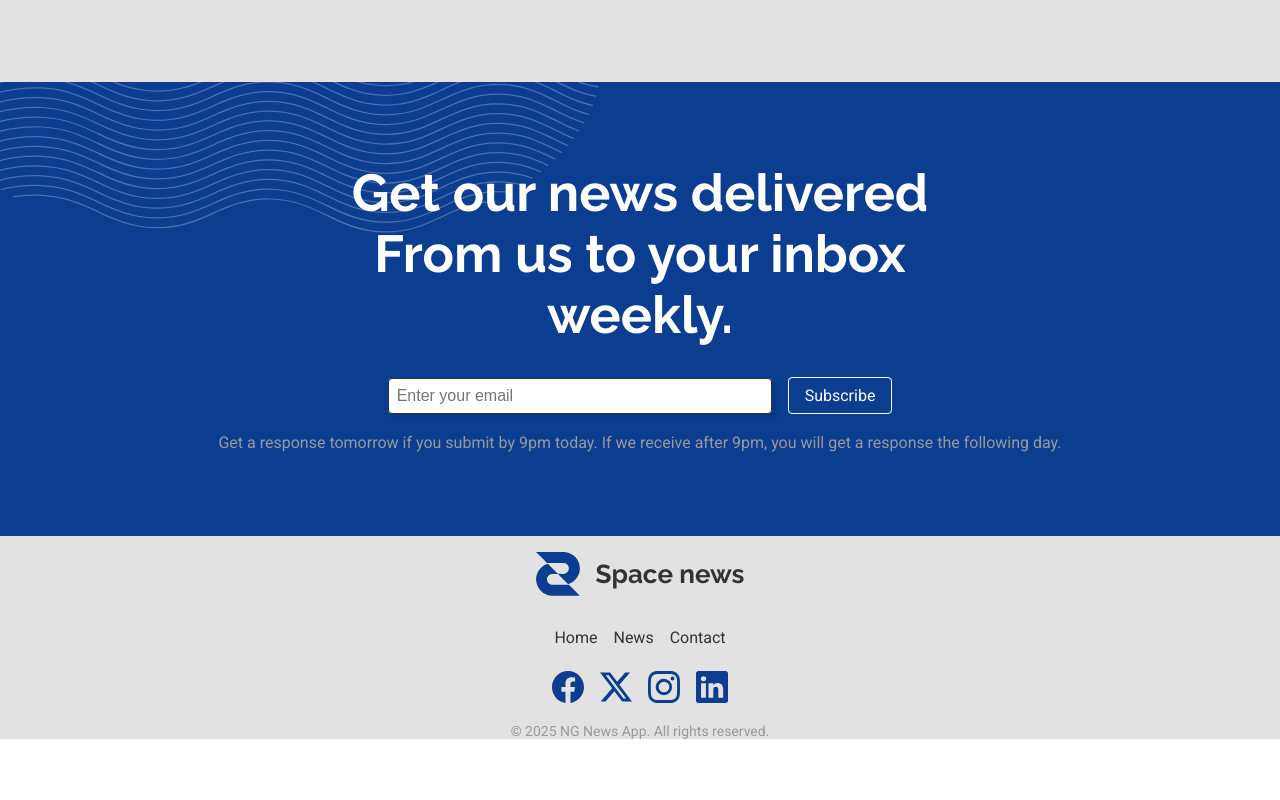
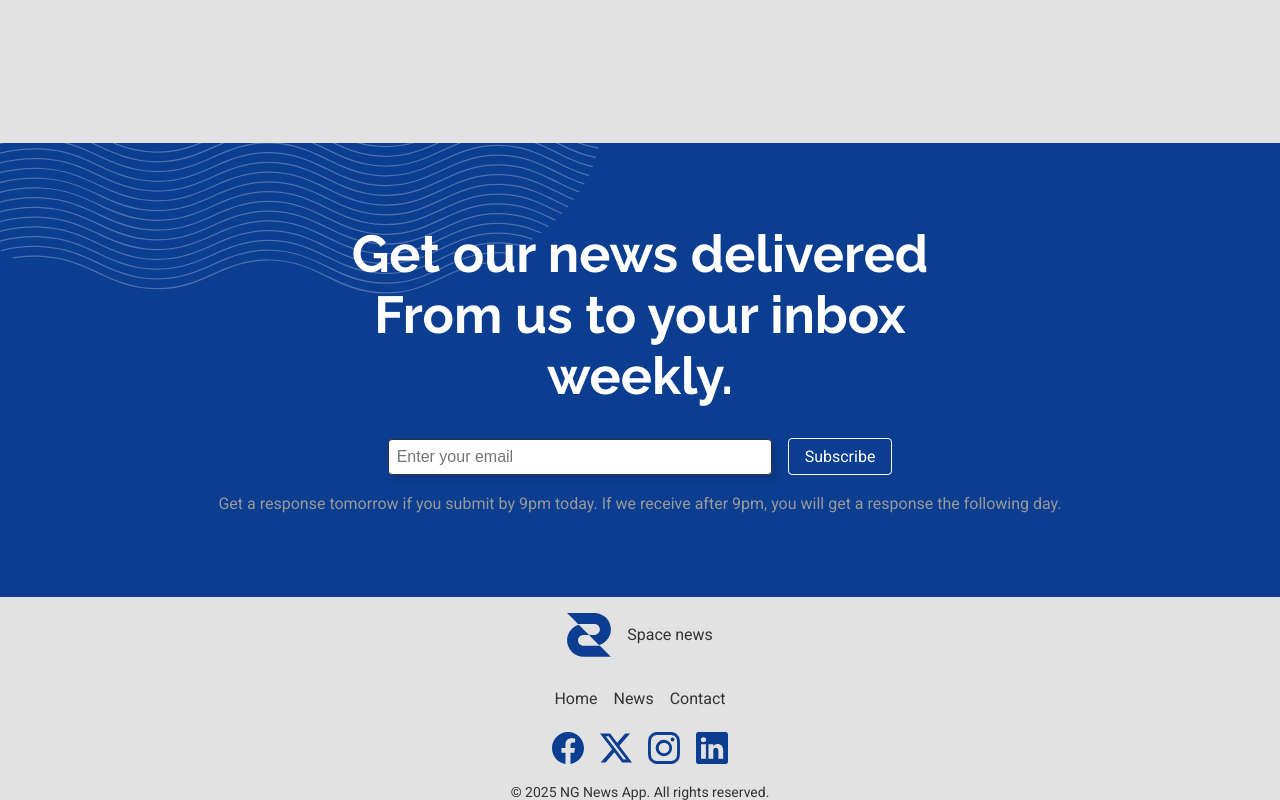
Before and after one commit to Mirouf18/ng-news-app, an Angular app: page /contact in a window 1280 px wide. Shown: the part 1941-2741 px from the top of the page. Before the commit the page ends 2680 px from the top, so only its background shows below. Built offline with nearby package versions, Linux system fonts and the light colour scheme.

Commit message:
Improve accessibility (#11)
Refactor contact and news article components for improved semantics and styling

```diff
--- a/src/app/features/contact/contact.component.html
+++ b/src/app/features/contact/contact.component.html
@@ -1,6 +1,6 @@
 <div class="contact-container">
   <header class="contact-header">
-    <h5>Get in touch</h5>
+    <h1>Get in touch</h1>
     <p>If you have any questions or feedback, feel free to reach out!</p>
   </header>
 
--- a/src/app/features/home/home.component.html
+++ b/src/app/features/home/home.component.html
@@ -1,4 +1,5 @@
-<section class="home">
+<main class="home">
+  <h1 class="visually-hidden">Home</h1>
   <app-feature-article></app-feature-article>
   <section class="list-articles">
     <h2>Featured Articles</h2>
@@ -8,4 +9,4 @@
     <h2>Recent Articles</h2>
     <app-news-list [pageSize]="10" [page]="3" [featured]="false"></app-news-list>
   </section>
-</section>
+</main>
--- a/src/app/shared/components/footer/footer.component.html
+++ b/src/app/shared/components/footer/footer.component.html
@@ -2,7 +2,7 @@
   <app-newsletter></app-newsletter>
   <div class="logo">
     <img src="assets/images/logo.svg" alt="Logo" class="logo-image" />
-    <h5>Space news</h5>
+    <p class="logo-text">Space news</p>
   </div>
   <div class="footer-links">
     <a routerLink="/">Home</a>
--- a/src/app/shared/components/footer/footer.component.scss
+++ b/src/app/shared/components/footer/footer.component.scss
@@ -21,6 +21,10 @@
   margin-bottom: 1rem;
 }
 
+.logo-text {
+  color: vars.$color-primary-text;
+}
+
 .footer-links {
   margin-bottom: 0.5rem;
 
@@ -37,7 +41,7 @@
 
 .footer-copy {
   font-size: 0.875rem;
-  color: vars.$color-tertiary-text;
+  color: vars.$color-primary-text;
 }
 .social-media {
   display: flex;
--- a/src/app/shared/components/navbar/navbar.component.scss
+++ b/src/app/shared/components/navbar/navbar.component.scss
@@ -6,6 +6,7 @@
   justify-content: space-between;
   align-items: center;
   padding: 1rem;
+  min-height: 44px;
 
   a {
     font-size: 2rem;
--- a/src/app/shared/components/news-article-card/news-article-card.component.html
+++ b/src/app/shared/components/news-article-card/news-article-card.component.html
@@ -7,7 +7,7 @@
     [class.featured-img]="featured"
   />
   <section class="news-article-card-content">
-    <h5 class="title">{{ article.title }}</h5>
+    <h3 class="title">{{ article.title }}</h3>
     <p class="meta">
       <span>{{ article.source.name }}</span> |
       <time>{{ article.publishedAt | date:'medium' }}</time>
--- a/src/app/shared/components/news-article-card/news-article-card.component.scss
+++ b/src/app/shared/components/news-article-card/news-article-card.component.scss
@@ -35,7 +35,7 @@
   color: vars.$color-primary-text;
 }
 .meta {
-  color: vars.$color-tertiary-text;
+  color: vars.$color-primary-text;
 }
 .description {
   text-overflow: ellipsis;
--- a/src/styles/styles.scss
+++ b/src/styles/styles.scss
@@ -66,3 +66,7 @@ p {
   line-height: 1.625rem;
   font-weight: vars.$font-weight-regular;
 }
+
+.visually-hidden {
+  display: none;
+}
```
